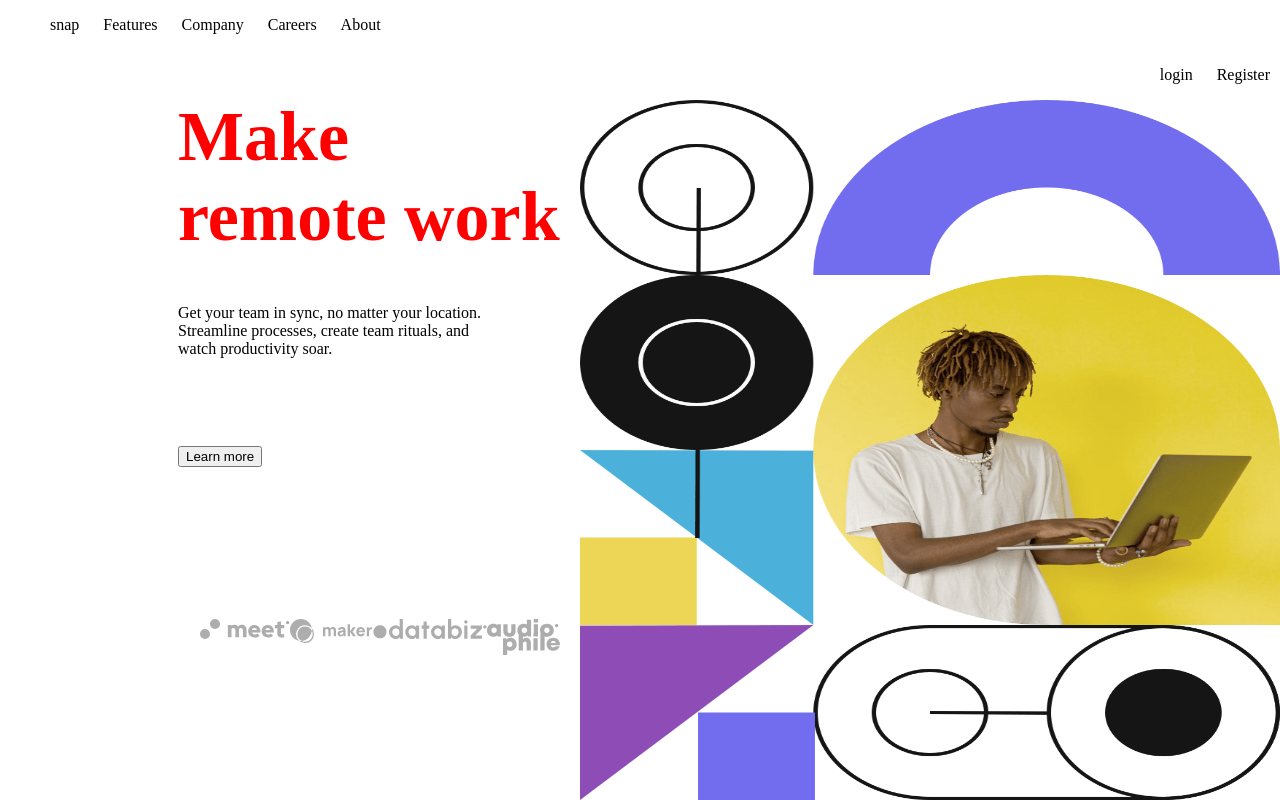
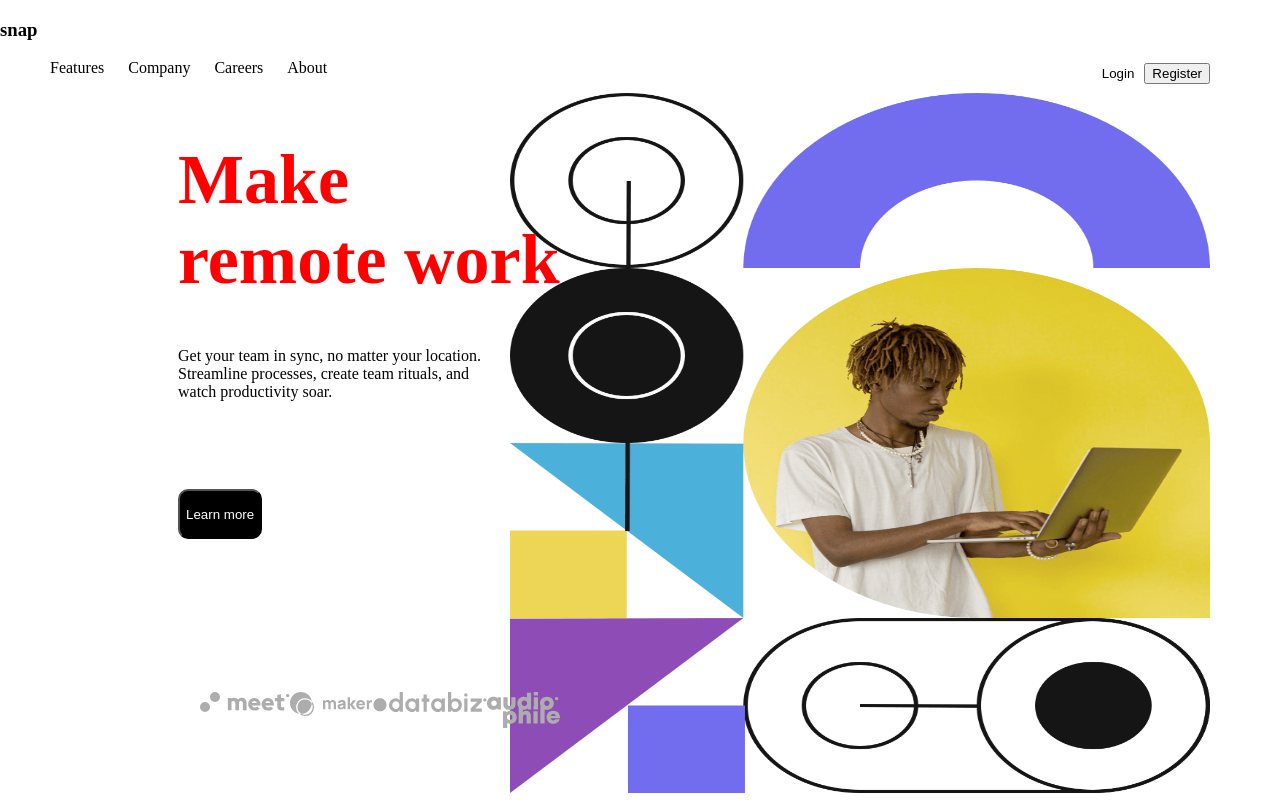
Before and after one commit to Maxon-debug/Frontend-Mentor---Intro-section-with-dropdown-navigation, a plain HTML site: page index.html in a window 1280 px wide. Drawn offline with Linux system fonts and the light colour scheme; files that its build step writes are made by us from their sources.

Commit message:
more changes

```diff
--- a/index.html
+++ b/index.html
@@ -11,18 +11,21 @@
     color: black;
     font-size: 70px;
 
+
 }
 .section3 img
 {
     float: right;
     height:700px;
     width: 700px;
+    margin-right: 70px;
 
 }
 nav li {
     display: inline;
     margin: 0 15px;
     margin-top :0;
+    text-align: center;
 }
 body{
   margin: auto;
@@ -35,17 +38,30 @@ body{
  position: relative;
  left: 10%;
 }
-.section3{
+.section1{
 
-    float:right;
-
+    margin-left: 50;
+   margin-right: 70px;
 
   }
   .butts{
     float: right;
+    margin-top: -30px;
   }
   #max{
     margin-top: 40%;
+  }
+  .button{
+    background-color: black;
+    color:white ;
+    border-radius: 10px;
+    height: 50px;
+    width: 100;
+
+  }
+  .login{
+    border: none;
+    background-color: white;
   }
   </style>
   <meta charset="UTF-8">
@@ -68,9 +84,12 @@ body{
 
   <nav>
 
+    <div class="snap">
+      <h3>snap</h3>
+    </div>
     <div>
     <ul>
-      <li>snap</li>
+
       <li>Features</li>
       <li>Company</li>
       <li>Careers</li>
@@ -78,10 +97,9 @@ body{
     </ul>
   </div>
   <div class = "butts">
-    <ul>
-      <li>login</li>
-      <li>Register</li>
-    </ul>
+    <button class="login">Login</button>
+    <button class="register">Register</button>
+
   </div>
 
 
@@ -95,8 +113,8 @@ body{
     create team rituals, and<br> watch productivity soar.</p>
 </div>
 <br><br><br><br>
-  <div>
-    <button type="button">Learn more</button>
+  <div id="wanjeru">
+    <button class="button">Learn more</button>
   </div>
 <div id="max">
   <img src="./images/client-audiophile.svg" alt="">
```
